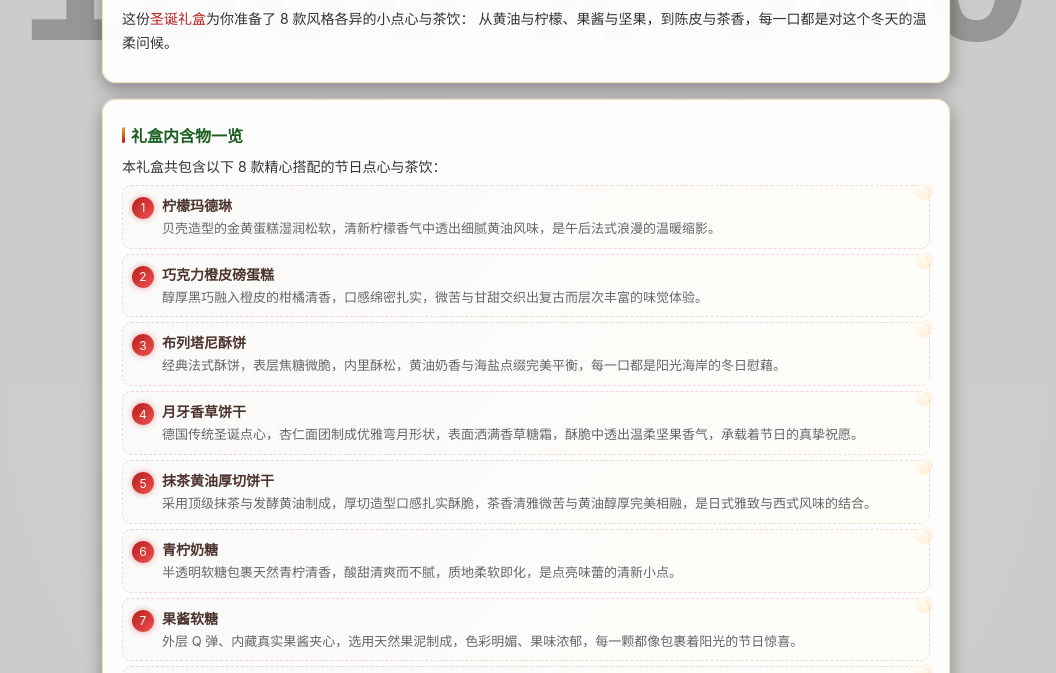
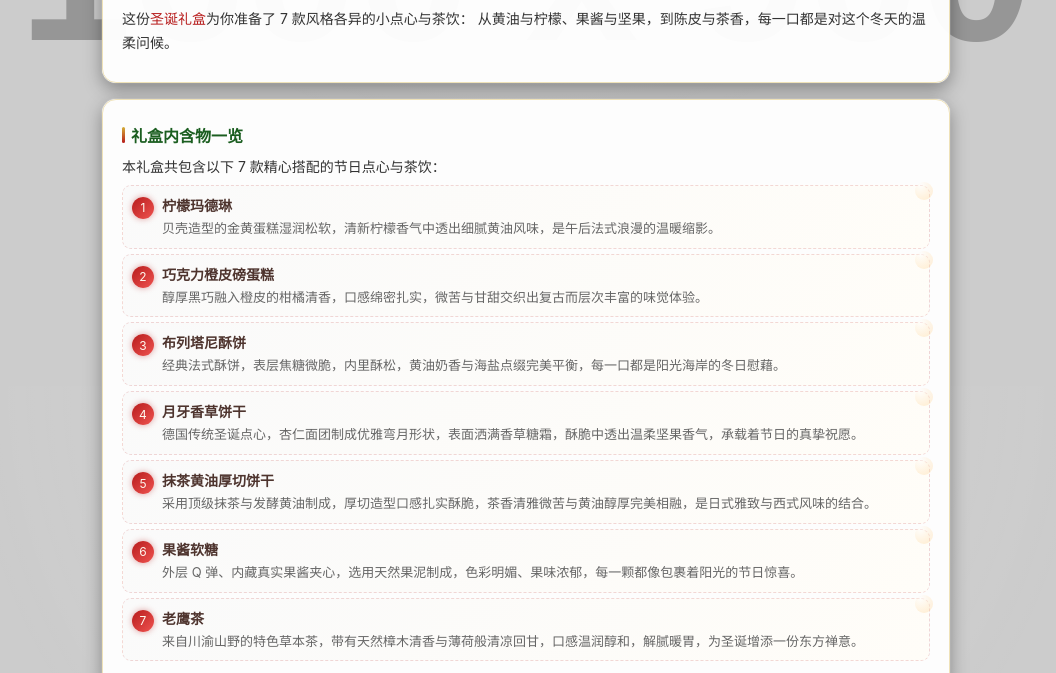
Before and after one commit to RemiLiu/christmas-gift-box, a plain HTML site: page index.html in a window 1280 px wide. Shown: the part 1214-1887 px from the top of the page, without its empty margins (114-1170 px from the left). Drawn offline with Linux system fonts and the light colour scheme; placeholder pictures from the web are drawn by us.

Commit message:
Update index.html

```diff
--- a/index.html
+++ b/index.html
@@ -272,7 +272,7 @@
         </div>
       </div>
       <p style="margin-top:10px;">
-        这份<span class="em">圣诞礼盒</span>为你准备了 8 款风格各异的小点心与茶饮：
+        这份<span class="em">圣诞礼盒</span>为你准备了 7 款风格各异的小点心与茶饮：
         从黄油与柠檬、果酱与坚果，到陈皮与茶香，每一口都是对这个冬天的温柔问候。
       </p>
     </section>
@@ -280,7 +280,7 @@
     <!-- 礼盒内含物 -->
     <section class="card">
       <div class="section-title">礼盒内含物一览</div>
-      <p>本礼盒共包含以下 8 款精心搭配的节日点心与茶饮：</p>
+      <p>本礼盒共包含以下 7 款精心搭配的节日点心与茶饮：</p>
       <ul class="gift-list">
         <li class="gift-item">
           <div class="gift-index">1</div>
@@ -330,15 +330,6 @@
         <li class="gift-item">
           <div class="gift-index">6</div>
           <div>
-            <div class="gift-content-title">青柠奶糖</div>
-            <div class="gift-content-desc">
-              半透明软糖包裹天然青柠清香，酸甜清爽而不腻，质地柔软即化，是点亮味蕾的清新小点。
-            </div>
-          </div>
-        </li>
-        <li class="gift-item">
-          <div class="gift-index">7</div>
-          <div>
             <div class="gift-content-title">果酱软糖</div>
             <div class="gift-content-desc">
               外层 Q 弹、内藏真实果酱夹心，选用天然果泥制成，色彩明媚、果味浓郁，每一颗都像包裹着阳光的节日惊喜。
@@ -346,7 +337,7 @@
           </div>
         </li>
         <li class="gift-item">
-          <div class="gift-index">8</div>
+          <div class="gift-index">7</div>
           <div>
             <div class="gift-content-title">老鹰茶</div>
             <div class="gift-content-desc">
```
